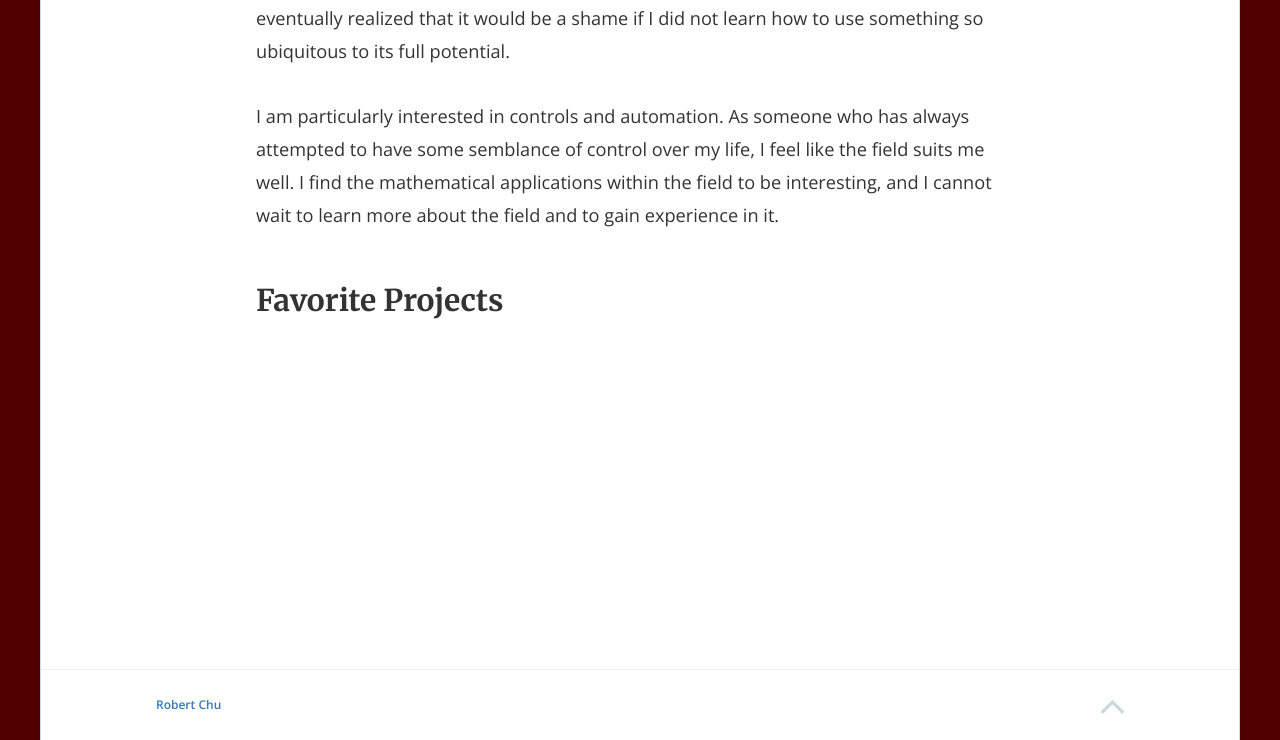
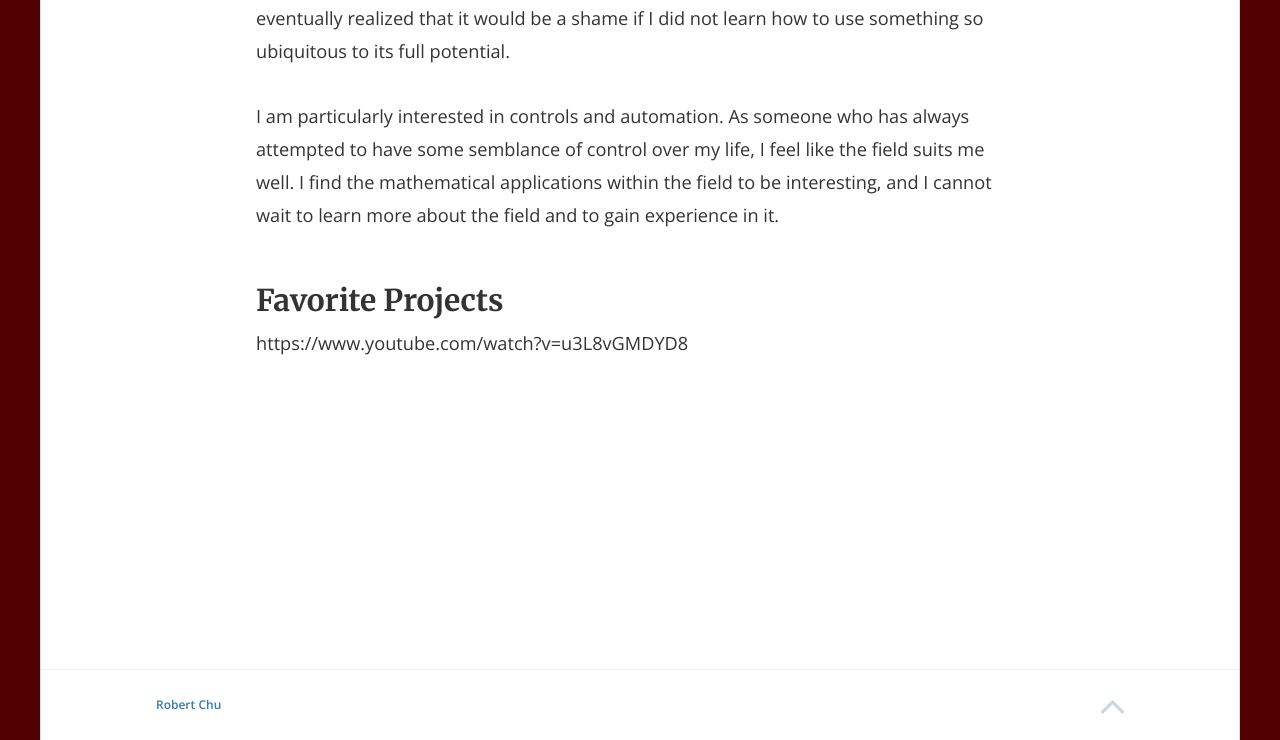
Before and after one commit to RobertFromTX/RobertFromTX.github.io, a Jekyll site: the page built from about.md, in a window 1280 px wide and 1002 px high, cut to the strip 262-1002 px from the top of the window. Built offline with Jekyll 4.4.1, drawn with Linux system fonts in a browser that asks for light colours; nearby versions of some CDN libraries.

Commit message:
added fav project

```diff
--- a/about.md
+++ b/about.md
@@ -3,9 +3,10 @@ layout: inner
 title: About
 permalink: /about/
 ---
+
 ## About Me
+<img class=prof_pic src="../img/screenshot.png" title="NFC Bikelock">
 
-<img class=prof_pic src="../img/screenshot.png" title="NFC Bikelock">
 
 I am a computer engineering student at Texas A&M University. I have always wanted to become an engineer, but I was not always certain on which type I wanted to be. In 4th grade I wanted to be a civil engineer. As I grew up, however, I started utilizing technology more and more. I eventually realized that it would be a shame if I did not learn how to use something so ubiquitous to its full potential.<br>
 <br>
@@ -13,6 +14,7 @@ I am particularly interested in controls and automation. As someone who has alwa
 <br>
 
 ## Favorite Projects
+https://www.youtube.com/watch?v=u3L8vGMDYD8
 <br>
 <br>
 <br>
--- a/css/style.scss
+++ b/css/style.scss
@@ -32,15 +32,24 @@ $secondary: #FF7B7B;
     width: 1200px;
   }
 }
-
 /*added*/
+/*
+#about-me {
+  text-align: center;
+}
+*/
+/*added*/
+/* to center image::after  display: block;
+  margin-left: auto;
+  margin-right: auto; */
 img.prof_pic {
 
   float: left;
   width: 115px;
   height: 115px;
   margin-top: 10px;
-  margin-right: 30px;
+  margin-right: 15px;
+
   border-radius: 40px;
   border: 5px solid #5b6236;
 }
@@ -375,7 +384,7 @@ button.btn, input.btn {
     font-size: 12px;
     font-weight: 600;
     color: #9eb1bd;
-    margin: 0;
+    margin: 0px;
     padding: 10px 0;
     @include bp-xsmall {
       text-align: center;
```
Also changed, not shown: 4 other files.
